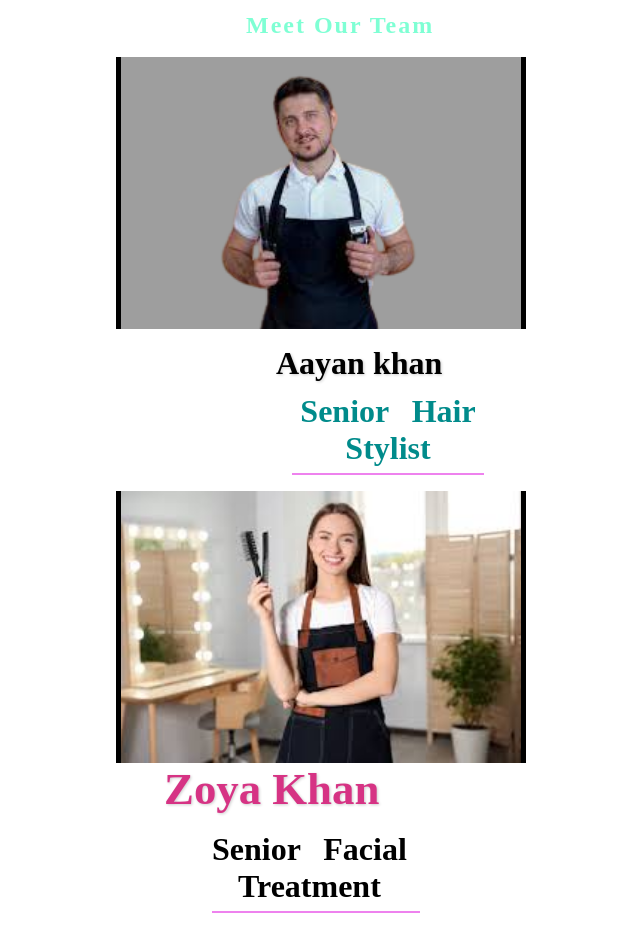
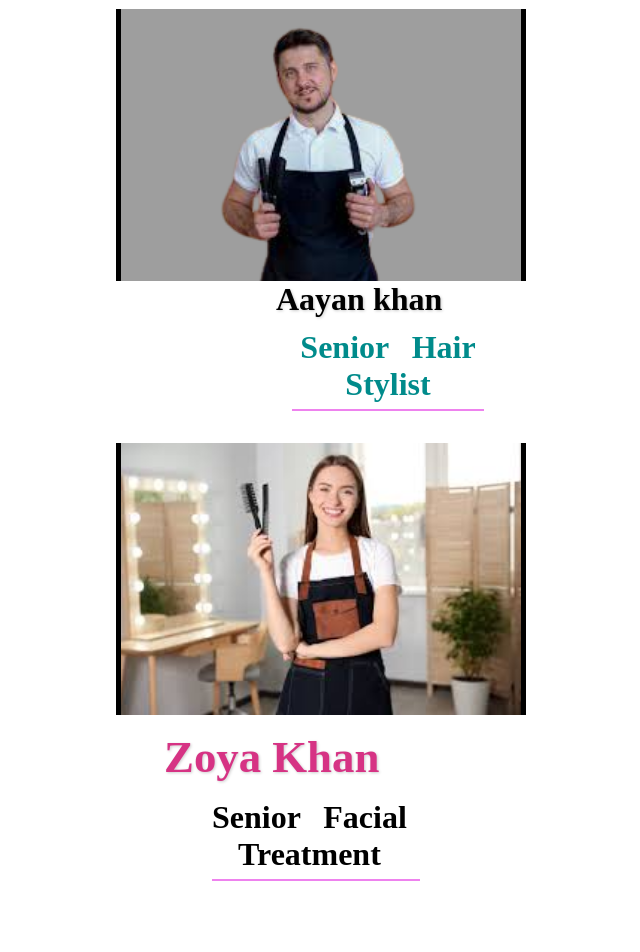
Before and after one commit to Afrozalam123/project-salon, a React (Create React App) app: page /about in a window 1280 px wide. Shown: the part 1856-2808 px from the top of the page, without its empty margins (204-844 px from the left). Built offline with nearby package versions, Linux system fonts and the light colour scheme.

Commit message:
Update existing code and add new features

```diff
--- a/src/Global.css/About.css
+++ b/src/Global.css/About.css
@@ -220,8 +220,8 @@
   position: relative;
   display: inline-block;
   justify-content: center;
-  color: aquamarine;
-  top: -5rem;
+  color:orange;
+  top: -8rem;
   left: 28rem;
   border: 2px solid transparent;
 }
@@ -238,7 +238,7 @@
   height: 17rem;
   border-left: 5px solid black;
   border-right: 5px solid black;
-  top: -4rem;
+  top: -7rem;
  object-fit: cover;
 }
 .Team-member h3{
@@ -250,14 +250,14 @@
   cursor: pointer;
    text-shadow: 1px 1px 3px rgba(0, 0, 0, 0.2);
   left: 30rem;
-  top: -3rem;
+  top: -7rem;
   text-align: center;
 }
 .Team-member p{
   position: relative;
   display: flex;
   left: 31rem;
-  top: -7rem;
+  top: -11rem;
    border-bottom: 2px solid  violet;
   width: 12rem;
   height: 5rem;
@@ -278,7 +278,7 @@
   gap: 2rem;
   width: 25rem;
   height: 17rem;
-  top: -6rem;
+  top: -9rem;
  object-fit: cover;
 }
 
@@ -289,7 +289,7 @@
   text-align: center;
   text-shadow: 1px 1px 3px rgba(0, 0, 0, 0.2);
  position: relative;
- top: -6rem;
+ top: -8rem;
  display: inline-block;
  right: -23rem;
 
@@ -299,7 +299,7 @@
  position: relative;
  display: flex;
  left: 26rem;
- top: -5rem;
+ top: -7rem;
  font-weight: bolder;
  font-size: 2rem;
     border-bottom: 2px solid  violet;
```
